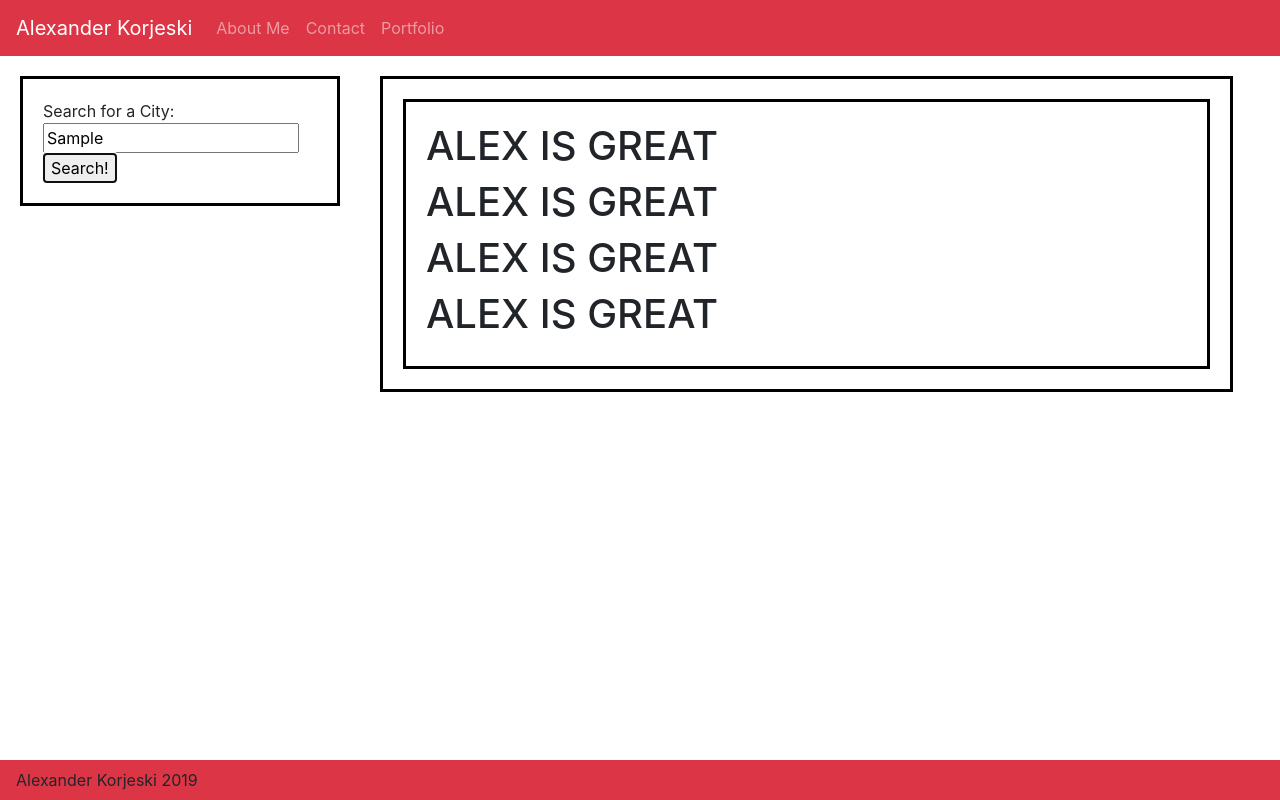
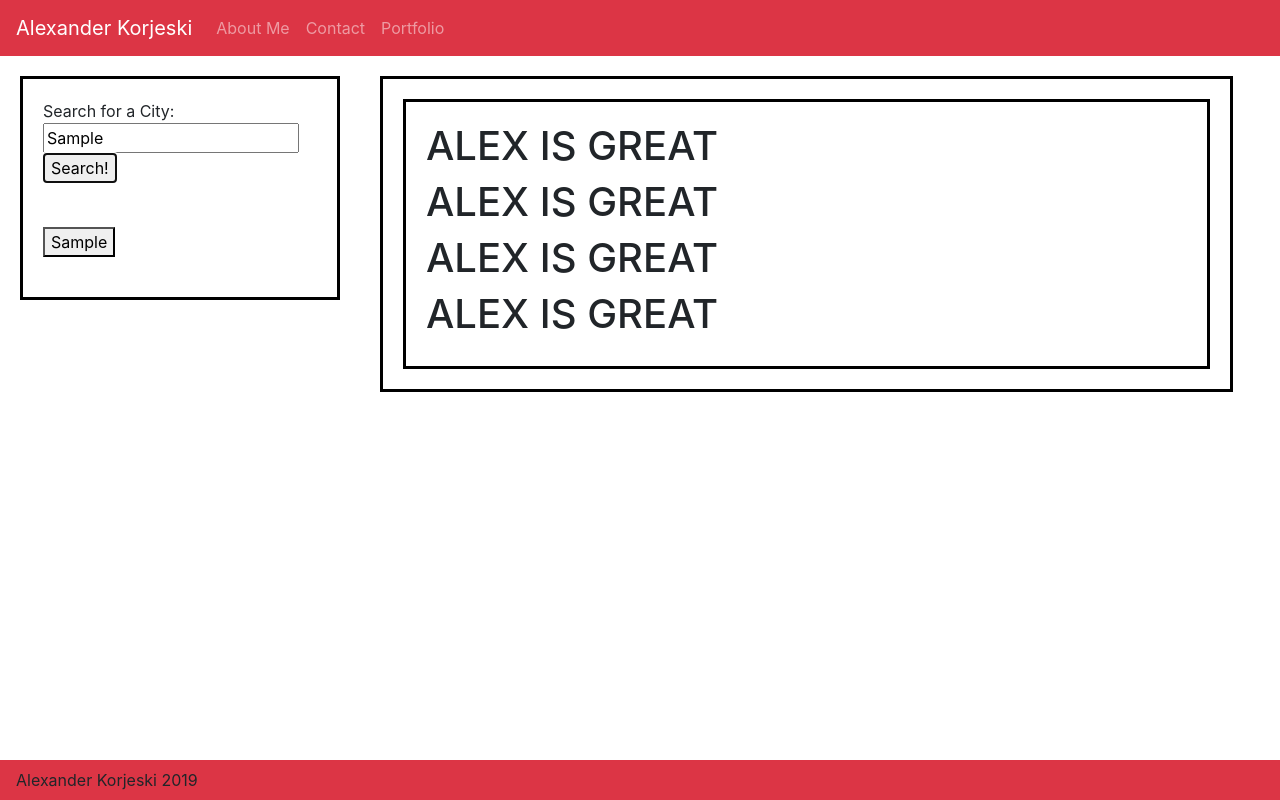
Before and after one commit to akorjeski/weatherdashboard, a plain HTML site: page index.html in a window 1280 px wide. Both pictures are taken after typing "Sample" into the empty fields and a click on the button "Search!". Drawn offline with nearby package versions, Linux system fonts and the light colour scheme; no server answers.

Commit message:
almost got the API variable figured out.

```diff
--- a/index.html
+++ b/index.html
@@ -44,6 +44,9 @@ Search for a City:<br>
 <input type="text" id="citySearcherinput">
 <button id="searchButton">Search!</button>
 </form>
+<br>
+
+<div id="buttonHolder"></div>
 
 
 
--- a/script.js
+++ b/script.js
@@ -1,10 +1,38 @@
 var APIKey = "166a433c57516f51dfab1f7edaed8413";
-var queryURL = "https://api.openweathermap.org/data/2.5/weather?" +
-"q=Philadelphia,Pennslvania&units=imperial&appid=" + APIKey;
+var alexander1 = $("#citySearcherinput").val().trim();
+var queryURL = "https://api.openweathermap.org/data/2.5/weather?q=" + alexander1 +
+"&units=imperial&appid=" + APIKey;
 var citiesSearched = []; ///this is for the recent searches
 
 
-    // Here we run our AJAX call to the OpenWeatherMap API.
+
+
+      // This function handles events when you add a city to the recently searched array
+      $("#searchButton").on("click", function(event) {
+
+        event.preventDefault();
+        $("#buttonHolder").empty();
+        // This line grabs the input from the textbox
+        var city = $("#citySearcherinput").val().trim();
+
+        // Adding cties from the textbox to our array
+        citiesSearched.push(city);
+
+        for (var i = 0; i < citiesSearched.length; i++){
+        // Then dynamicaly generating buttons for each movie in the array
+        // This code $("<button>") is all jQuery needs to create the beginning and end tag. (<button></button>)
+          var a = $("<button>");
+        // Adding a class of movie-btn to our button
+          a.addClass("city-btn");
+        // Adding a data-attribute
+          a.attr("data-name", citiesSearched[i]);
+        // Providing the initial button text
+          a.text(citiesSearched[i]);
+        // Adding the button to the buttons-view div
+          $("#buttonHolder").append(a);
+        }
+
+        // Here we run our AJAX call to the OpenWeatherMap API.
     ///There is another AJAX call nested in here that uses variables from Call 1 to fuel the results for Call 2
     $.ajax({
         url: queryURL,
@@ -38,12 +66,8 @@ var citiesSearched = []; ///this is for the recent searches
     });
 
 
-      // This function handles events when you add a city to the recently searched array
-      $("#searchButton").on("click", function(event) {
-        event.preventDefault();
-        // This line grabs the input from the textbox
-        var city = $("#citySearcherinput").val().trim();
 
-        // Adding cties from the textbox to our array
-        citiesSearched.push(city);
+
+
+
       });
--- a/style.css
+++ b/style.css
@@ -40,3 +40,14 @@
 #cityUVIndexHolder{
     padding-bottom: 50px;
 }
+
+.city-btn{
+    display:block;
+    margin-top: 20px;
+    margin-bottom: 20px;
+
+
+}
+hr{
+    background-color: red;
+}
```
